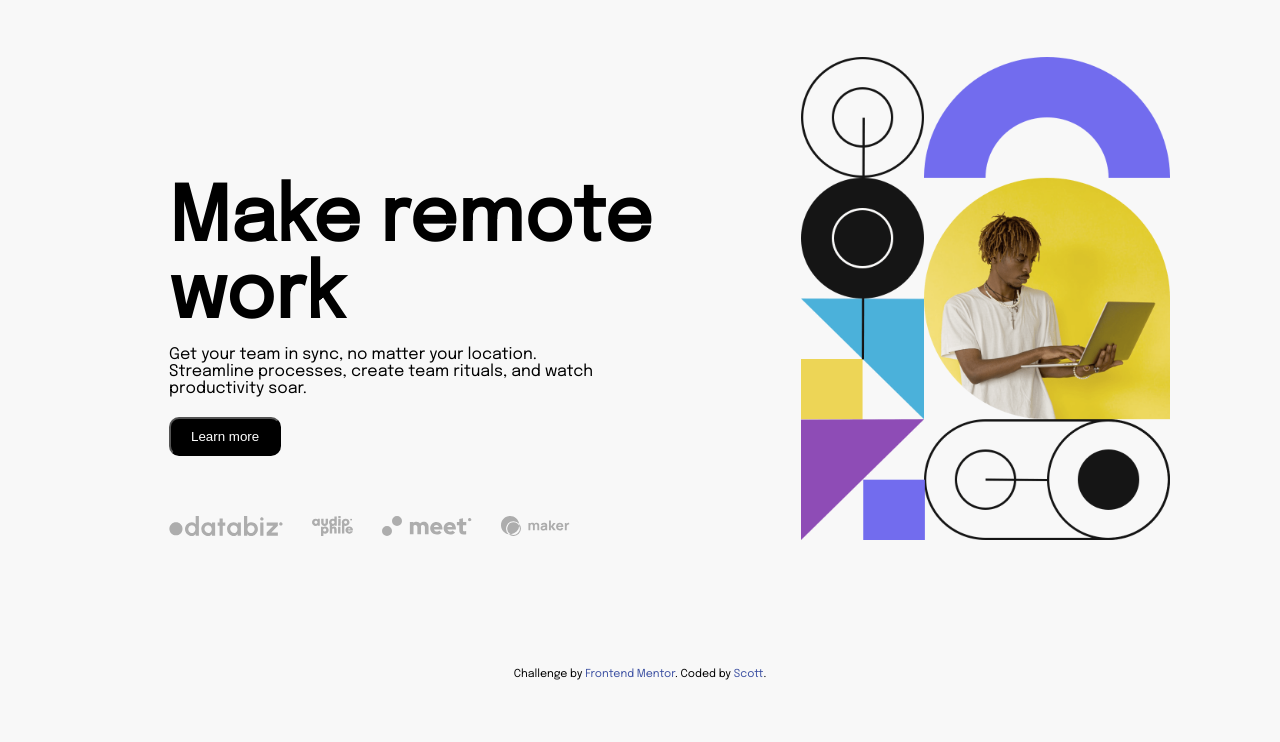
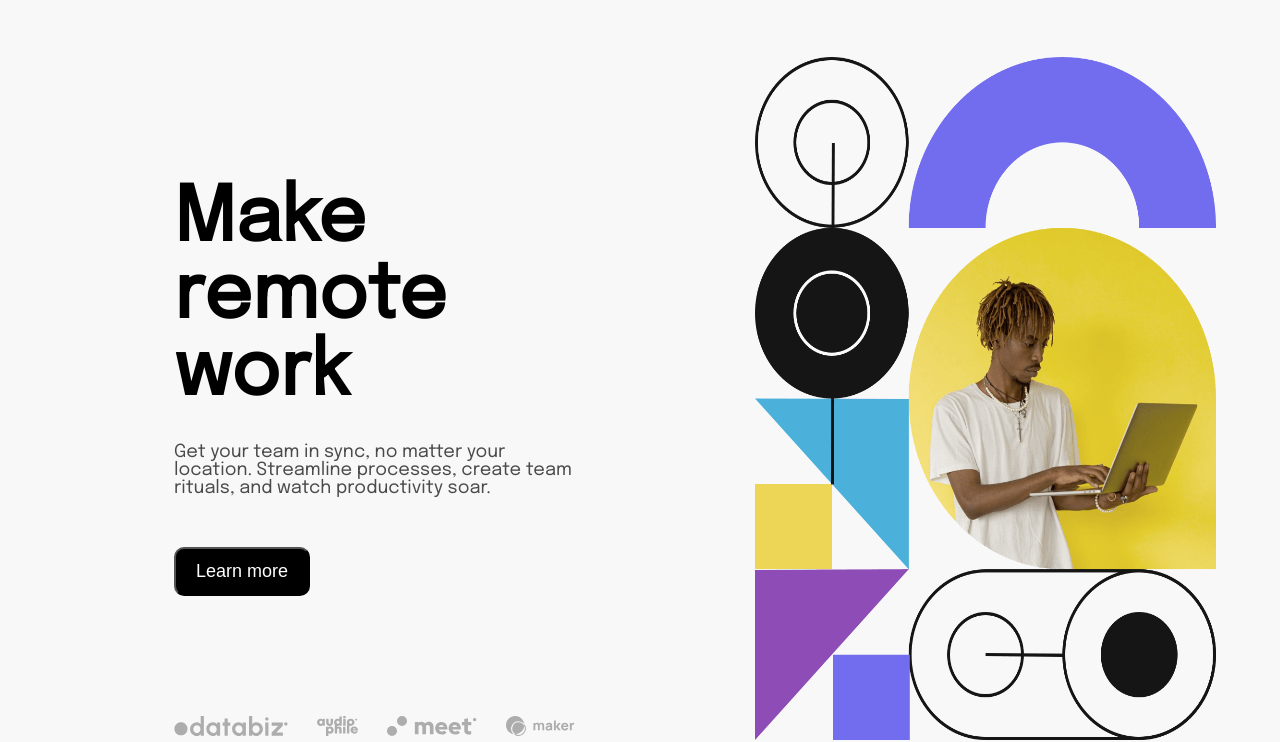
Before and after one commit to ScottDeev/frontendmentor, a plain HTML site: page intro-section-with-dropdown-navigation-main/index.html in a window 1280 px wide. Shown: the part 79-821 px from the top of the page. Before the commit the page ends 800 px from the top, so only its background shows below. Drawn offline with Linux system fonts and the light colour scheme.

Commit message:
CSS update

```diff
--- a/intro-section-with-dropdown-navigation-main/styles.css
+++ b/intro-section-with-dropdown-navigation-main/styles.css
@@ -111,7 +111,7 @@ a:hover {
 }
 .sub__section1 {
   width: 60%;
-  padding: 125px 20px 0 105px;
+  padding: 125px 20px 0 110px;
 }
 .sub__section2 {
   width: 40%;
@@ -119,7 +119,7 @@ a:hover {
 .sub__section2 div {
   width: 100%;
   background-image: url("./images/image-hero-desktop.png");
-  background-size: 80% 100%;
+  background-size: 100% 100%;
   height: 100%;
   background-position: center;
   background-repeat: no-repeat;
@@ -127,22 +127,24 @@ a:hover {
 }
 .sub__section1 h1 {
   font-size: 75px;
-  font-weight: 600;
-  margin-bottom: 10px;
-  padding-right: 20px;
+  font-weight: 900;
+  margin-bottom: 30px;
+  padding-right: 20%;
 }
 .sub__section1 p {
-  margin-bottom: 20px;
-  padding-right: 120px;
+  color: rgb(0, 0, 0, 0.7);
+  font-size: 18px;
+  margin-bottom: 50px;
+  padding-right: 160px;
 }
 .sub__section1 button {
-  padding: 10px 20px;
-  /* border: none; */
+  font-size: 18px;
+  padding: 12px 20px;
   border-radius: 10px;
   background: black;
   color: white;
   cursor: pointer;
-  margin-bottom: 60px;
+  margin-bottom: 120px;
 }
 .sub__section1 button:hover {
   background: white;
@@ -281,7 +283,7 @@ a:hover {
     padding: 0 15px;
   }
   .sub__section1 button {
-    width: 40%;
+    width: 45%;
     margin-bottom: 40px;
   }
   .sponspor__logo {
```
